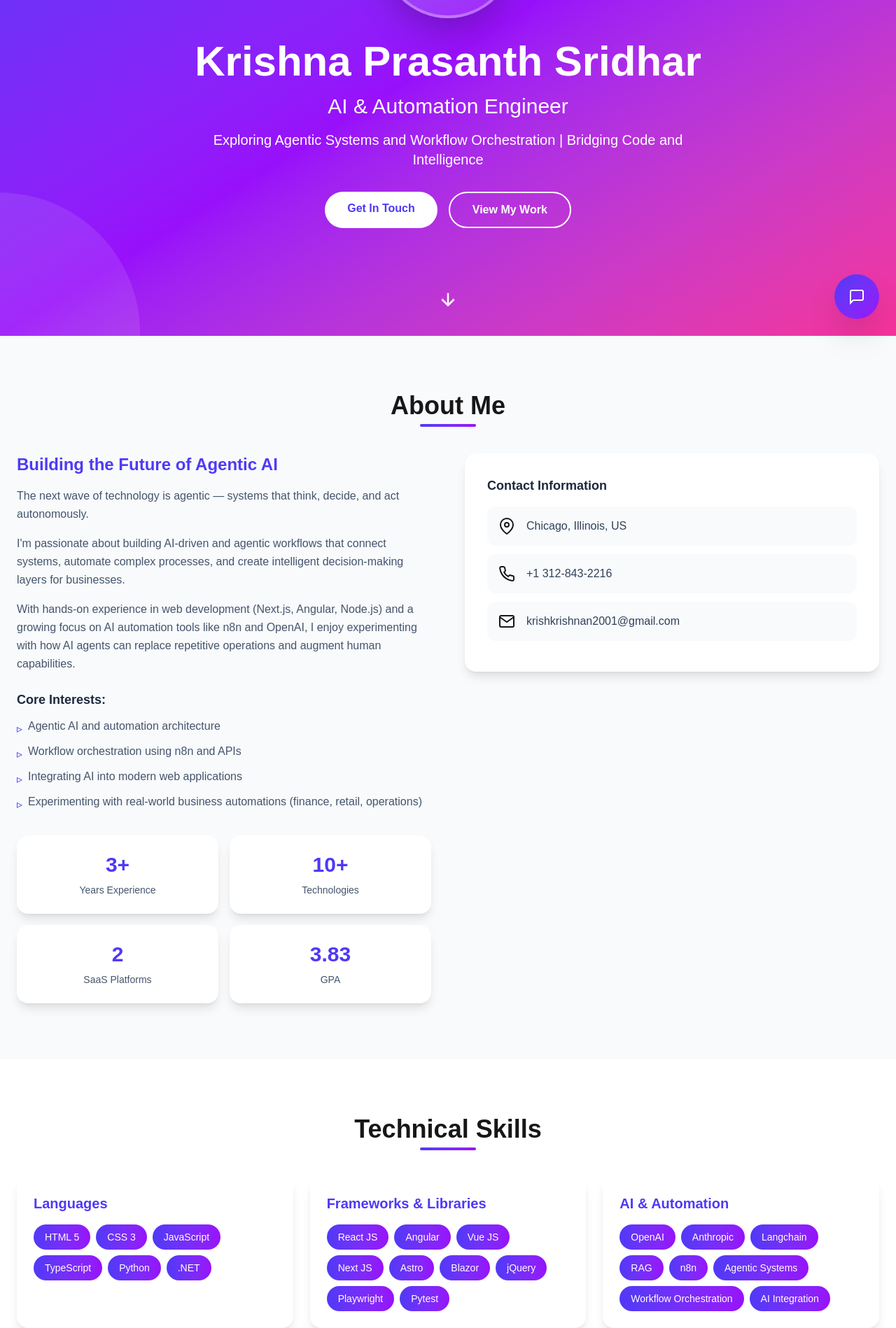
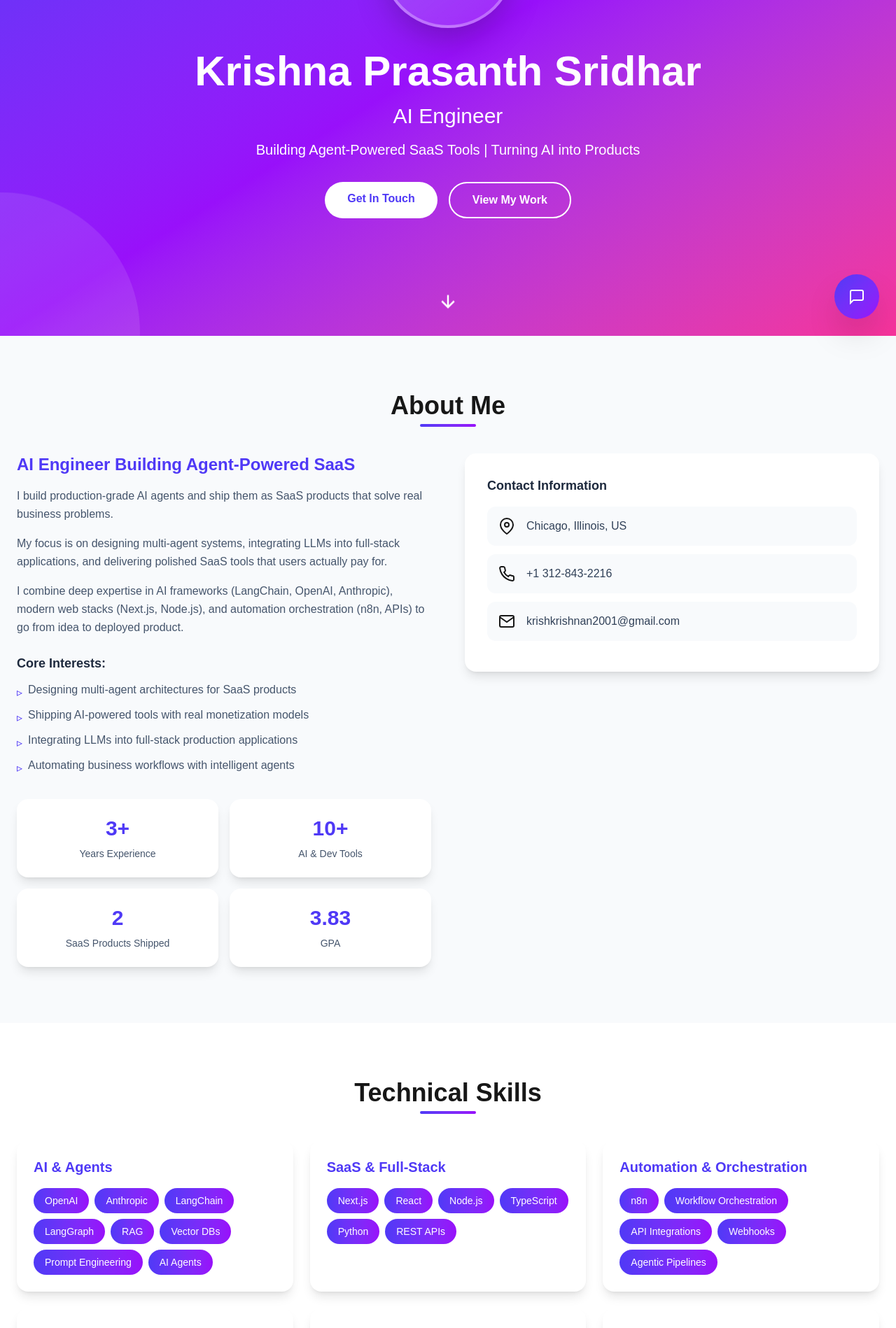
Before and after one commit to krish280700/krishna-portfolio, a Next.js app: page / in a window 1280 px wide. Shown: the part 320-2218 px from the top of the page at 70% size. Built offline with nearby package versions, Linux system fonts and the light colour scheme.

Commit message:
Update Personal Info

```diff
--- a/src/app/page.tsx
+++ b/src/app/page.tsx
@@ -16,7 +16,7 @@ export default function Portfolio() {
   const [messages, setMessages] = useState<Message[]>([
     {
       id: '1',
-      text: "Hi! I'm Krishna's AI assistant. Ask me anything about his experience, skills, or projects!",
+      text: "Hi! I'm Krishna's AI assistant. Ask me anything about his AI engineering work, SaaS projects, or agent-powered tools!",
       sender: 'system',
       timestamp: new Date()
     }
@@ -109,9 +109,9 @@ export default function Portfolio() {
   };
 
   const quickQuestions = [
-    "What are your skills?",
-    "Tell me about your experience",
-    "What AI projects have you worked on?",
+    "What AI tools have you built?",
+    "Tell me about your SaaS experience",
+    "What agent frameworks do you use?",
     "How can I contact you?"
   ];
 
@@ -171,10 +171,10 @@ export default function Portfolio() {
             Krishna Prasanth Sridhar
           </h1>
           <p className="text-2xl md:text-3xl mb-4 opacity-90 animate-fade-in-up animation-delay-200">
-            AI & Automation Engineer
+            AI Engineer
           </p>
           <p className="text-lg md:text-xl mb-8 opacity-80 max-w-2xl mx-auto animate-fade-in-up animation-delay-400">
-            Exploring Agentic Systems and Workflow Orchestration | Bridging Code and Intelligence
+            Building Agent-Powered SaaS Tools | Turning AI into Products
           </p>
           <div className="flex gap-4 justify-center flex-wrap animate-fade-in-up animation-delay-600">
             <a
@@ -211,16 +211,16 @@ export default function Portfolio() {
           <div className="grid md:grid-cols-2 gap-12 items-start">
             <div>
               <h3 className="text-2xl font-semibold text-indigo-600 mb-4">
-                Building the Future of Agentic AI
+                AI Engineer Building Agent-Powered SaaS
               </h3>
               <p className="text-slate-600 mb-4 leading-relaxed">
-                The next wave of technology is agentic — systems that think, decide, and act autonomously.
+                I build production-grade AI agents and ship them as SaaS products that solve real business problems.
               </p>
               <p className="text-slate-600 mb-4 leading-relaxed">
-                I&apos;m passionate about building AI-driven and agentic workflows that connect systems, automate complex processes, and create intelligent decision-making layers for businesses.
+                My focus is on designing multi-agent systems, integrating LLMs into full-stack applications, and delivering polished SaaS tools that users actually pay for.
               </p>
               <p className="text-slate-600 mb-4 leading-relaxed">
-                With hands-on experience in web development (Next.js, Angular, Node.js) and a growing focus on AI automation tools like n8n and OpenAI, I enjoy experimenting with how AI agents can replace repetitive operations and augment human capabilities.
+                I combine deep expertise in AI frameworks (LangChain, OpenAI, Anthropic), modern web stacks (Next.js, Node.js), and automation orchestration (n8n, APIs) to go from idea to deployed product.
               </p>
 
               <div className="mt-6">
@@ -228,19 +228,19 @@ export default function Portfolio() {
                 <ul className="space-y-2 text-slate-600">
                   <li className="flex items-start gap-2">
                     <span className="text-indigo-600 mt-1">▹</span>
-                    <span>Agentic AI and automation architecture</span>
+                    <span>Designing multi-agent architectures for SaaS products</span>
                   </li>
                   <li className="flex items-start gap-2">
                     <span className="text-indigo-600 mt-1">▹</span>
-                    <span>Workflow orchestration using n8n and APIs</span>
+                    <span>Shipping AI-powered tools with real monetization models</span>
                   </li>
                   <li className="flex items-start gap-2">
                     <span className="text-indigo-600 mt-1">▹</span>
-                    <span>Integrating AI into modern web applications</span>
+                    <span>Integrating LLMs into full-stack production applications</span>
                   </li>
                   <li className="flex items-start gap-2">
                     <span className="text-indigo-600 mt-1">▹</span>
-                    <span>Experimenting with real-world business automations (finance, retail, operations)</span>
+                    <span>Automating business workflows with intelligent agents</span>
                   </li>
                 </ul>
               </div>
@@ -248,8 +248,8 @@ export default function Portfolio() {
               <div className="grid grid-cols-2 gap-4 mt-8">
                 {[
                   { value: '3+', label: 'Years Experience' },
-                  { value: '10+', label: 'Technologies' },
-                  { value: '2', label: 'SaaS Platforms' },
+                  { value: '10+', label: 'AI & Dev Tools' },
+                  { value: '2', label: 'SaaS Products Shipped' },
                   { value: '3.83', label: 'GPA' }
                 ].map((stat, idx) => (
                   <div key={idx} className="bg-white p-6 rounded-2xl text-center shadow-lg hover:-translate-y-2 transition-transform">
@@ -313,12 +313,12 @@ export default function Portfolio() {
 
           <div className="grid md:grid-cols-2 lg:grid-cols-3 gap-6">
             {[
-              { title: 'Languages', skills: ['HTML 5', 'CSS 3', 'JavaScript', 'TypeScript', 'Python', '.NET'] },
-              { title: 'Frameworks & Libraries', skills: ['React JS', 'Angular', 'Vue JS', 'Next JS', 'Astro', 'Blazor', 'jQuery', 'Playwright', 'Pytest'] },
-              { title: 'AI & Automation', skills: ['OpenAI', 'Anthropic', 'Langchain', 'RAG', 'n8n', 'Agentic Systems', 'Workflow Orchestration', 'AI Integration'] },
-              { title: 'State Management', skills: ['Redux', 'Vuex', 'RxJS', 'Context API'] },
-              { title: 'Back-End & Databases', skills: ['Node.js', 'GraphQL', 'MongoDB', 'MySQL'] },
-              { title: 'Tools & Deployment', skills: ['Git', 'GitHub', 'Azure', 'Vercel', 'Postman'] }
+              { title: 'AI & Agents', skills: ['OpenAI', 'Anthropic', 'LangChain', 'LangGraph', 'RAG', 'Vector DBs', 'Prompt Engineering', 'AI Agents'] },
+              { title: 'SaaS & Full-Stack', skills: ['Next.js', 'React', 'Node.js', 'TypeScript', 'Python', 'REST APIs'] },
+              { title: 'Automation & Orchestration', skills: ['n8n', 'Workflow Orchestration', 'API Integrations', 'Webhooks', 'Agentic Pipelines'] },
+              { title: 'Databases & Backend', skills: ['MongoDB', 'PostgreSQL', 'MySQL', 'GraphQL', 'Supabase'] },
+              { title: 'DevOps & Deployment', skills: ['Vercel', 'Azure', 'Docker', 'GitHub Actions', 'Git'] },
+              { title: 'UI & Frontend', skills: ['Tailwind CSS', 'React', 'Angular', 'Vue JS', 'Playwright'] }
             ].map((category, idx) => (
               <div
                 key={idx}
@@ -355,15 +355,15 @@ export default function Portfolio() {
 
             {[
               {
-                title: 'Automation Engineer Intern',
+                title: 'AI Engineer Intern',
                 company: 'AIFS',
                 location: 'Naperville, Illinois',
                 date: 'June 2025 - August 2025',
                 points: [
-                  'Developed scalable automation solutions using Python and TypeScript, designing maintainable test architectures that integrate seamlessly into CI/CD workflows',
-                  'Built robust test suites leveraging Playwright, Pytest, and API testing best practices to validate backend services and AI-driven application logic',
-                  'Applied AI-assisted development tools to accelerate code generation, improve test coverage, and enhance debugging efficiency across complex systems.',
-                  'Collaborated with teams to deliver optimized and production-ready web solutions'
+                  'Built AI agent pipelines using Python and TypeScript to automate complex workflows, reducing manual intervention and accelerating delivery cycles',
+                  'Developed LLM-integrated tooling that connected to internal APIs, enabling intelligent decision-making across backend services',
+                  'Shipped agent-powered features into production environments, leveraging Playwright and Pytest to ensure reliability of AI-driven application logic',
+                  'Collaborated cross-functionally to define agent behaviors, evaluate outputs, and iterate on prompt engineering for improved accuracy'
                 ]
               },
               {
@@ -373,11 +373,11 @@ export default function Portfolio() {
                 date: 'March 2021 - December 2023',
                 subtitle: 'Inflowcare & Language Dynamic Groups - SaaS Platforms',
                 points: [
-                  'Designed and implemented AI-powered agents using Python to automate firmware build validation, log analysis, and regression triaging, reducing manual debugging effort and improving CI feedback cycles',
-                  'Developed and maintained end-to-end CI/CD automation pipelines, enhancing build orchestration, test execution reliability, and integration workflows for firmware software releases',
-                  'Applied machine learning techniques to analyze pipeline metrics and failure patterns, enabling predictive insights and proactiveworkflow optimization',
-                  'Enabled features for healthcare staff scheduling, academic assessments, and progress tracking',
-                  'Collaborated with U.S.-based cross-functional teams in agile sprints, focusing on performance, security, and accessibility'
+                  'Engineered core features for two B2B SaaS platforms — a healthcare scheduling tool and an academic assessment platform — serving hundreds of active users',
+                  'Integrated AI-powered agents to automate data processing, log analysis, and workflow routing, cutting manual overhead by over 40%',
+                  'Built and maintained full-stack features end-to-end using Next.js, Node.js, and MongoDB, with a focus on performance, security, and accessibility',
+                  'Led API design and third-party integrations that expanded product capabilities without increasing operational complexity',
+                  'Worked in agile sprints with U.S.-based stakeholders, consistently delivering production-ready code on time'
                 ]
               }
             ].map((job, idx) => (
@@ -459,7 +459,7 @@ export default function Portfolio() {
         <div className="max-w-5xl mx-auto text-center">
           <h2 className="text-4xl font-bold mb-4">Let&apos;s Connect</h2>
           <p className="text-xl mb-12 opacity-90">
-            Let&apos;s connect if you&apos;re working in AI, agentic systems, or automation — or just exploring how intelligent workflows can reshape the future of work.
+            Building something with AI? Let&apos;s connect — whether you&apos;re looking to integrate agents into your product, automate workflows, or just talk shop about the future of agent-powered SaaS.
           </p>
 
           <div className="grid md:grid-cols-3 gap-6">
@@ -473,7 +473,7 @@ export default function Portfolio() {
                 ),
                 title: 'Email',
                 value: 'krishkrishnan2001@gmail.com',
-                link: 'mailto:krishkrishnan2001@gmail.com'
+                link: 'https://mail.google.com/mail/?view=cm&to=krishkrishnan2001@gmail.com'
               },
               {
                 icon: (
@@ -495,14 +495,14 @@ export default function Portfolio() {
                 ),
                 title: 'GitHub',
                 value: 'View my projects',
-                link: '#'
+                link: 'https://github.com/krish280700'
               }
             ].map((contact, idx) => (
               <a
                 key={idx}
                 href={contact.link}
-                target={contact.link.startsWith('http') ? '_blank' : '_self'}
-                rel={contact.link.startsWith('http') ? 'noopener noreferrer' : ''}
+                target="_blank"
+                rel="noopener noreferrer"
                 className="bg-white/10 backdrop-blur-lg p-8 rounded-2xl hover:bg-white/20 hover:-translate-y-3 transition-all"
               >
                 {contact.icon}
@@ -517,7 +517,7 @@ export default function Portfolio() {
       {/* Footer */}
       <footer className="bg-slate-900 text-white text-center py-8">
         <p className="opacity-80">
-          © 2024 Krishna Prasanth Sridhar. Built with Next.js & Tailwind CSS
+          © 2025 Krishna Prasanth Sridhar. Built with Next.js & Tailwind CSS
         </p>
       </footer>
 
```
